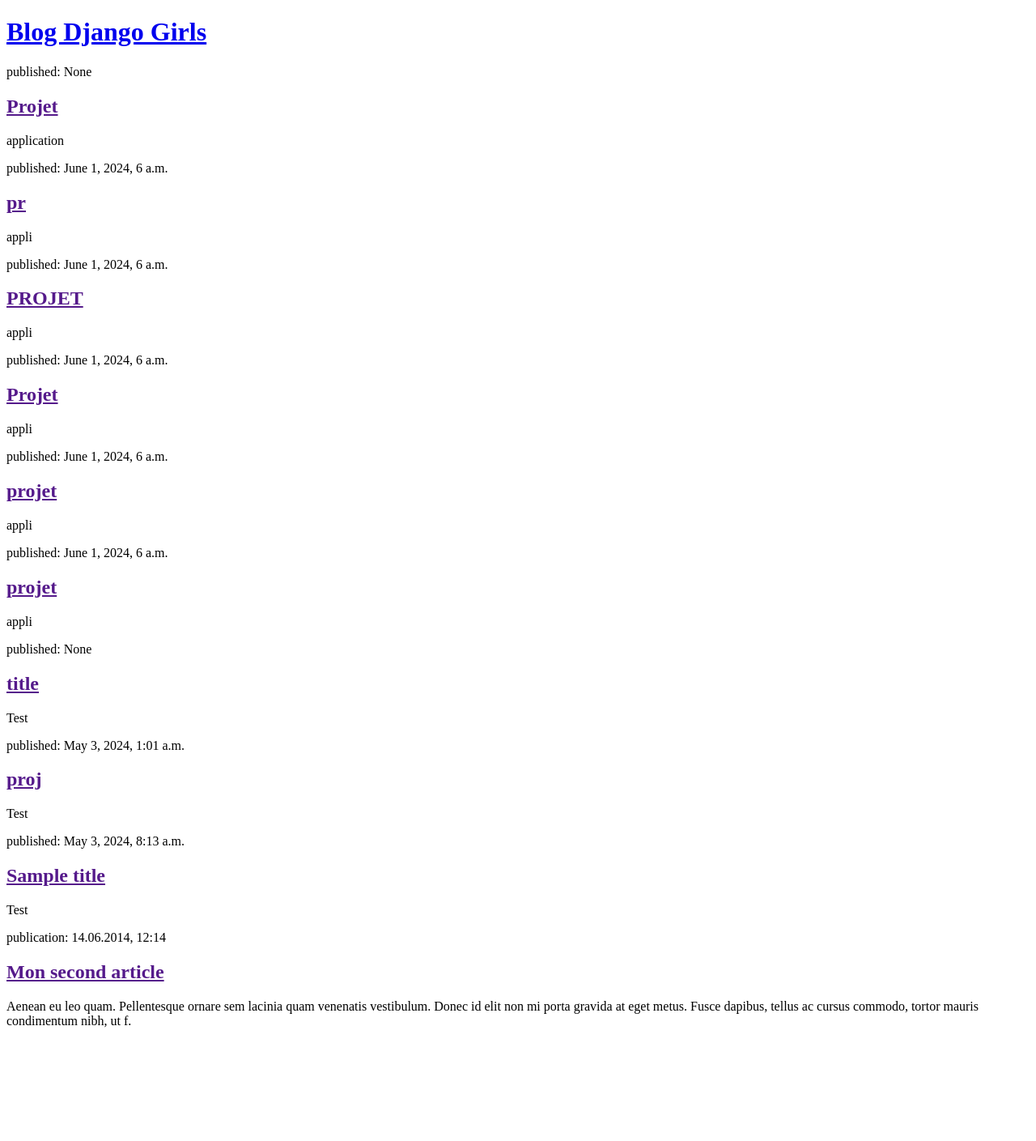
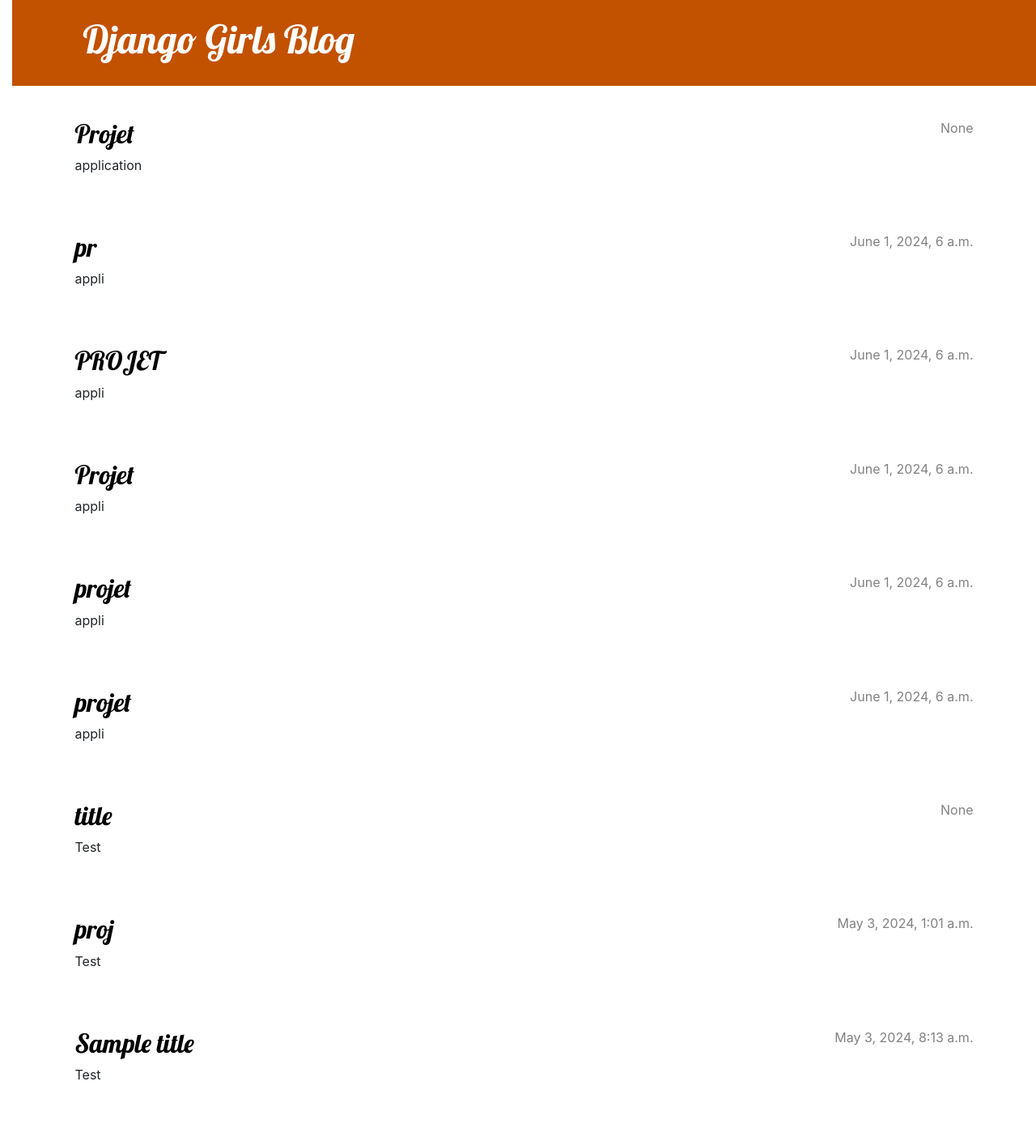
Before and after one commit to meldy8/mon-nouveau-blog, a Django app: template blog/templates/blog/post_list.html in a window 1280 px wide. Shown: the whole page at 81% size. Before the commit the page ends 1269 px from the top, so only its background shows below. Run offline with Django 5.2, Linux system fonts and the light colour scheme; the template is opened without the code that fills it: values that come from a table or form of the project are taken from there, others are empty; data comes from the database, SQL or seed files in the repository.

Commit message:
Modification du HTML du site

```diff
--- /dev/null
+++ b/blog/static/blog.css
@@ -0,0 +1,77 @@
+h1 a, h2 a {
+    color: #C25100;
+     font-family: 'Lobster';
+}
+body {
+    padding-left: 15px;
+}
+.page-header {
+    background-color: #C25100;
+    margin-top: 0;
+    margin-bottom: 40px;
+    padding: 20px 20px 20px 40px;
+}
+
+.page-header h1,
+.page-header h1 a,
+.page-header h1 a:visited,
+.page-header h1 a:active {
+    color: #ffffff;
+    font-size: 36pt;
+    text-decoration: none;
+}
+
+h1,
+h2,
+h3,
+h4 {
+    font-family: 'Lobster', cursive;
+}
+
+.date {
+    color: #828282;
+}
+
+.save {
+    float: right;
+}
+
+.post-form textarea,
+.post-form input {
+    width: 100%;
+}
+
+.top-menu,
+.top-menu:hover,
+.top-menu:visited {
+    color: #ffffff;
+    float: right;
+    font-size: 26pt;
+    margin-right: 20px;
+}
+
+.post {
+    margin-bottom: 70px;
+}
+
+.post h2 a,
+.post h2 a:visited {
+    color: #000000;
+}
+
+.post > .date,
+.post > .actions {
+    float: right;
+}
+
+.btn-default,
+.btn-default:visited {
+    color: #C25100;
+    background: none;
+    border-color: #C25100;
+}
+
+.btn-default:hover {
+    color: #FFFFFF;
+    background-color: #C25100;
+}
--- /dev/null
+++ b/blog/templates/blog/base.html
@@ -0,0 +1,25 @@
+{% load static %}
+<!DOCTYPE html>
+<html>
+    <head>
+        <title>Django Girls blog</title>
+        <link rel="stylesheet" href="https://cdn.jsdelivr.net/npm/bootstrap@4.5.3/dist/css/bootstrap.min.css" integrity="sha384-TX8t27EcRE3e/ihU7zmQxVncDAy5uIKz4rEkgIXeMed4M0jlfIDPvg6uqKI2xXr2" crossorigin="anonymous">
+        <link href='//fonts.googleapis.com/css?family=Lobster&subset=latin,latin-ext' rel='stylesheet' type='text/css'>
+        <link rel="stylesheet" href="{% static 'css/blog.css' %}">
+    </head>
+   <body>
+    <header class="page-header">
+      <div class="container">
+          <h1><a href="/">Django Girls Blog</a></h1>
+      </div>
+    </header>
+    <main class="container">
+        <div class="row">
+            <div class="col">
+            {% block content %}
+            {% endblock %}
+            </div>
+        </div>
+    </main>
+</body>
+</html>
--- a/blog/templates/blog/post_list.html
+++ b/blog/templates/blog/post_list.html
@@ -1,24 +1,12 @@
-<!DOCTYPE html>
-<html>
-    <head>
-        <title>Blog Django Girls</title>
-    </head>
-    <body>
-        <header>
-            <h1><a href="/">Blog Django Girls</a></h1>
-        </header>
-       {% for post in posts %}
-    <article>
-        <time>published: {{ post.published_date }}</time>
-        <h2><a href="">{{ post.title }}</a></h2>
-        <p>{{ post.text|linebreaksbr }}</p>
-    </article>
-{% endfor %}
-
-        <article>
-            <time>publication: 14.06.2014, 12:14</time>
-            <h2><a href="">Mon second article</a></h2>
-            <p>Aenean eu leo quam. Pellentesque ornare sem lacinia quam venenatis vestibulum. Donec id elit non mi porta gravida at eget metus. Fusce dapibus, tellus ac cursus commodo, tortor mauris condimentum nibh, ut f.</p>
-        </article>
-    </body>
-</html>
+{% extends 'blog/base.html' %}
+{% block content %}
+            {% for post in posts %}
+                <article class="post">
+                    <time class="date">
+                        {{ post.published_date }}
+                    </time>
+                   <h2><a href="{% url 'post_detail' pk=post.pk %}">{{ post.title }}</a></h2>
+                    <p>{{ post.text|linebreaksbr }}</p>
+                </article>
+            {% endfor %}
+{% endblock %}
--- a/blog/urls.py
+++ b/blog/urls.py
@@ -2,5 +2,5 @@ from django.urls import path
 from . import views
 urlpatterns = [
     path('', views.post_list, name='post_list'),
-
-]
+    path('post/<int:pk>/', views.post_detail, name='post_detail'),
+    ]
```
Also changed, not shown: blog/templates/blog/post_detail.html (added, +13 -0 lines), blog/views.py (+9 -2 lines).
